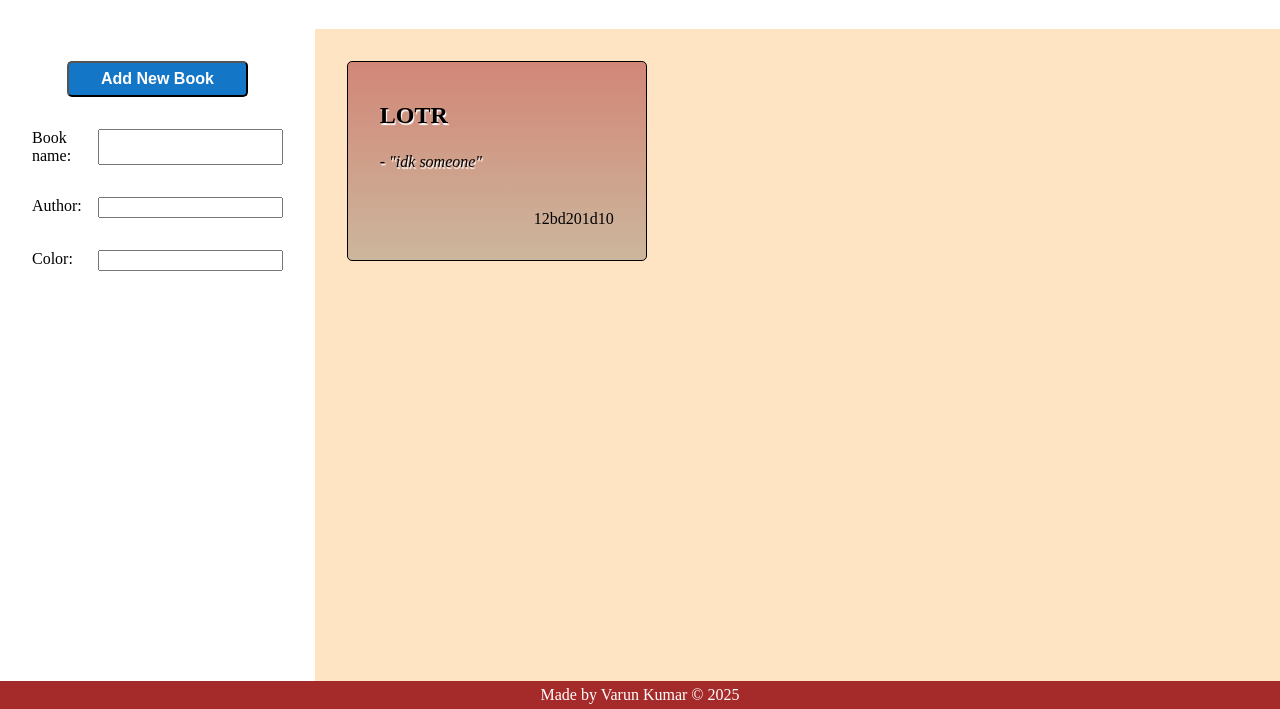
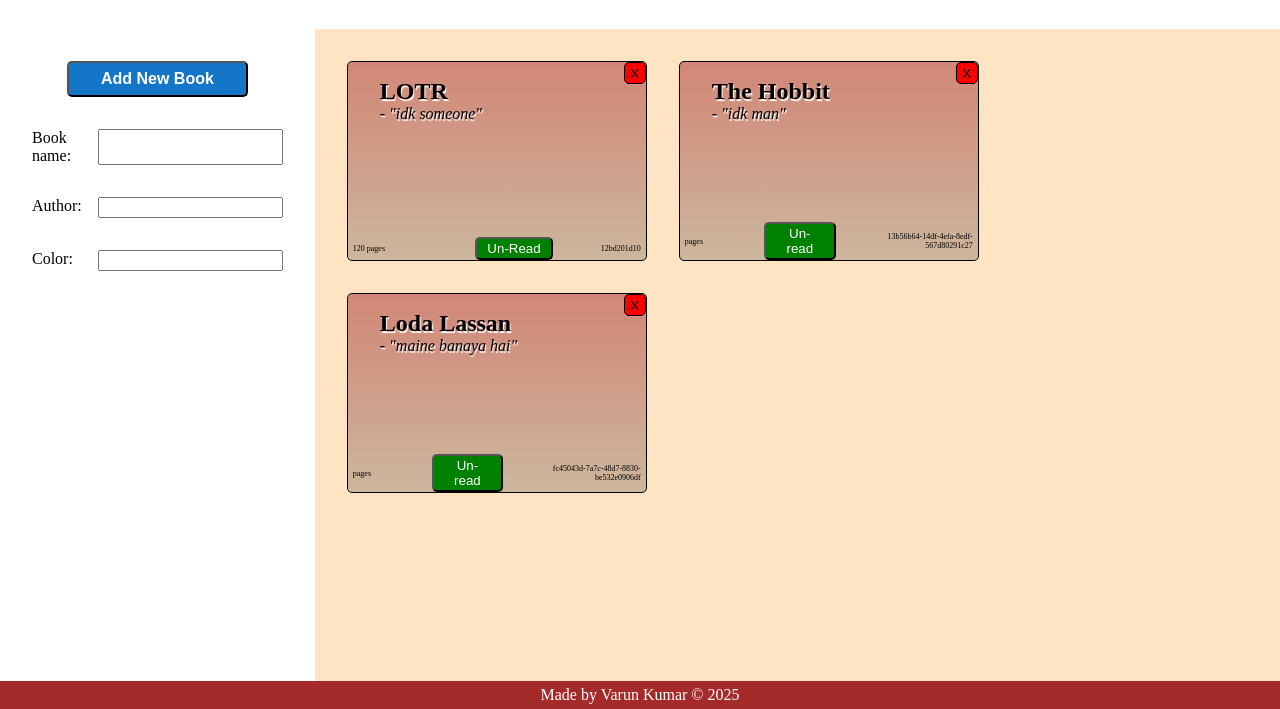
Before and after one commit to VK4041/Library, a plain HTML site: page index.html in a window 1280 px wide. Shown: the part 91-800 px from the top of the page. Drawn offline with Linux system fonts and the light colour scheme.

Commit message:
Add and display book to library functionality

```diff
--- a/index.html
+++ b/index.html
@@ -29,17 +29,25 @@
             </div>
             <div class="book-area">
                 <div class="book">
+                    <button type="button" class="cross-btn">X</button>
                     <div class="book-title">
                         <p class="book-name">LOTR</p>
                         <p class="book-author">idk someone</p>
                     </div>
-                    <p class="book-id">12bd201d10</p>
+                    <div class="lastLine">
+                        <p class="num-pages">120</p>
+                        <button type="button" class="read-btn unReadStatus">Un-Read</button>
+                        <p class="book-id">12bd201d10</p>
+                    </div>
+
+
                 </div>
             </div>
         </div>
         <div class="footer">
             <p>Made by Varun Kumar &copy; 2025</p>
         </div>
+
     </div>
     <script src="./script.js"></script>
 </body>
--- a/script.js
+++ b/script.js
@@ -1,24 +1,65 @@
 const myLibrary = []
+const bookArea = document.querySelector('.book-area')
 
-const Book = function (id, name, author, color) {
+const Book = function (id, name, author, read, pages) {
     this.id = id;
     this.name = name;
     this.author = author;
-    this.color = color
+    this.read = read;
+    this.pages = pages
 }
 
-const addBooktoLibrary = function (name, author, color) {
+const addBooktoLibrary = function (name, author, read, pages) {
     let id = crypto.randomUUID();
-    let bookObj = new Book(id, name, author, color);
+    let bookObj = new Book(id, name, author, read, pages);
     myLibrary.push(bookObj)
 }
 
 const displayBooks = function (bookArray) {
-    for (let book in bookArray) {
-        console.log(book)
-    }
+    bookArray.forEach(book => {
+        createBookCard(book)
+    })
 }
 
-const createBookCard = function(bookObj){
+const createBookCard = function (bookObj) {
+    const book = document.createElement('div')
+    const titleDiv = document.createElement('div')
+    const bookName = document.createElement('p')
+    const bookAuthor = document.createElement('p')
+    const lastLine = document.createElement('div')
+    const crossBtn = document.createElement('button')
+    const numPages = document.createElement('p')
+    const bookId = document.createElement('p')
+    const readBtn = document.createElement('button')
 
+    appendChildren(titleDiv, bookName, bookAuthor)
+    appendChildren(lastLine, numPages, readBtn, bookId)
+    appendChildren(book, titleDiv, lastLine, crossBtn)
+
+    book.classList.add('book');
+    crossBtn.classList.add('cross-btn');
+    titleDiv.classList.add('book-title');
+    bookName.classList.add('book-name');
+    bookAuthor.classList.add('book-author');
+    lastLine.classList.add('lastLine');
+    numPages.classList.add('num-pages');
+    readBtn.classList.add('read-btn', 'unReadStatus');
+    bookId.classList.add('book-id')
+
+    bookName.textContent = bookObj.name;
+    bookAuthor.textContent = bookObj.author;
+    readBtn.textContent = bookObj.read;
+    bookId.textContent = bookObj.id;
+    crossBtn.textContent = 'X'
+
+    // return book
+    bookArea.appendChild(book)
 }
+
+const appendChildren = function (parent, ...children) {
+    children.forEach(child => parent.appendChild(child))
+}
+
+addBooktoLibrary('The Hobbit', 'idk man', 'Un-read', '150')
+addBooktoLibrary('Loda Lassan', 'maine banaya hai', 'Un-read', 500)
+displayBooks(myLibrary)
--- a/styles.css
+++ b/styles.css
@@ -72,18 +72,82 @@
     grid-auto-rows: clamp(200px, 25%, 300px)
 }
 
+.lastLine {
+    display: flex;
+    align-items: center;
+    justify-content: space-between;
+}
+
+.lastLine>p {
+    margin: 0;
+    padding: 5px
+}
+
+.num-pages {
+    width: 25%;
+    font-size: 0.5rem;
+}
+
+.num-pages::after {
+    content: " pages"
+}
+
+.unReadStatus {
+    margin: 0;
+    padding: 2px 10px;
+    background-color: green;
+    color: white;
+    border-radius: 5px;
+}
+
+.readStatus {
+    margin: 0;
+    padding: 2px 10px;
+    background-color: rgb(128, 64, 0);
+    color: white;
+    border-radius: 5px;
+}
+
+.cross-btn {
+    display: flex;
+    align-items: center;
+    justify-content: center;
+    padding: 10px;
+    width: 1rem;
+    height: 1rem;
+    position: absolute;
+    right: 0;
+    top: 0;
+    background-color: red;
+    border: 1px solid black;
+    border-radius: 5px;
+}
+
+.cross-btn:hover {
+    background-color: rgb(225, 15, 15);
+}
+
+.cross-btn:active {
+    box-shadow: 1px 1px black
+}
+
 .book {
     display: flex;
     flex-direction: column;
     justify-content: space-between;
     border: 1px solid black;
     border-radius: 5px;
-    padding: 1rem 2rem;
     background: linear-gradient(rgba(165, 42, 42, 0.5), rgba(0, 0, 0, 0.2));
+    position: relative
 }
 
 .book-title {
     text-shadow: 1px 2px 1px white;
+    padding: 1rem 2rem
+}
+
+.book-title * {
+    margin: 0
 }
 
 .book-name {
@@ -105,6 +169,7 @@
 
 .book-id {
     text-align: right;
+    font-size: 0.5rem;
 }
 
 .footer {
```
